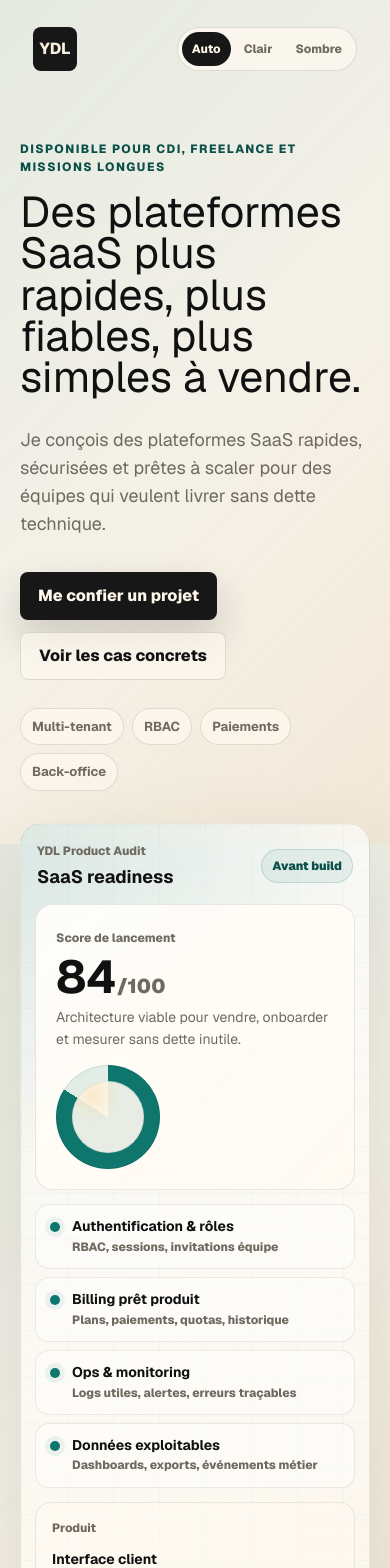
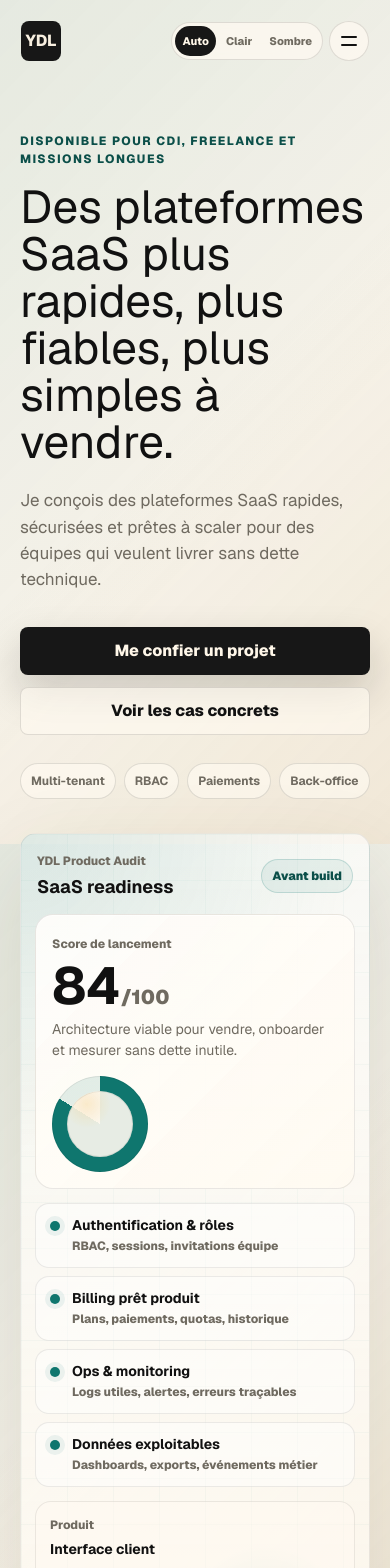
Before and after one commit to Le-Sourcier/dav_portfolio, a Next.js app: page / in a window 390 px wide. Shown: the top 1568 px of the page. Built offline with nearby package versions, Linux system fonts and the light colour scheme.

Commit message:
Improve responsive navigation

```diff
--- a/src/app/globals.css
+++ b/src/app/globals.css
@@ -61,10 +61,12 @@
 
 html {
   scroll-behavior: smooth;
+  overflow-x: clip;
 }
 
 body {
   position: relative;
+  overflow-x: clip;
   margin: 0;
   background: var(--body-background);
   background-size: auto, auto, 96px 96px, 96px 96px, auto;
@@ -90,6 +92,44 @@ body::before {
   opacity: 1;
 }
 
+body::after {
+  position: fixed;
+  inset: 0;
+  z-index: -1;
+  background:
+    linear-gradient(rgba(215, 180, 100, 0.08), rgba(215, 180, 100, 0.08)) 14% 18% / 96px 96px no-repeat,
+    linear-gradient(rgba(45, 212, 191, 0.055), rgba(45, 212, 191, 0.055)) 38% 34% / 96px 96px no-repeat,
+    linear-gradient(rgba(215, 180, 100, 0.065), rgba(215, 180, 100, 0.065)) 72% 24% / 96px 96px no-repeat,
+    linear-gradient(rgba(45, 212, 191, 0.05), rgba(45, 212, 191, 0.05)) 84% 58% / 96px 96px no-repeat,
+    linear-gradient(rgba(215, 180, 100, 0.055), rgba(215, 180, 100, 0.055)) 24% 76% / 96px 96px no-repeat;
+  content: "";
+  opacity: 0;
+  pointer-events: none;
+  transform: translate3d(0, 6px, 0);
+  transition:
+    opacity 520ms cubic-bezier(0.16, 1, 0.3, 1),
+    transform 520ms cubic-bezier(0.16, 1, 0.3, 1);
+}
+
+@media (hover: hover) {
+  :root[data-theme="dark"] body:has(main:hover)::after {
+    opacity: 1;
+    transform: translate3d(0, 0, 0);
+    animation: grid-cell-breathe 4.8s ease-in-out infinite;
+  }
+}
+
+@keyframes grid-cell-breathe {
+  0%,
+  100% {
+    filter: brightness(1);
+  }
+
+  45% {
+    filter: brightness(1.32);
+  }
+}
+
 a {
   color: inherit;
   text-decoration: none;
@@ -97,6 +137,17 @@ a {
 
 main {
   overflow-x: clip;
+}
+
+.hero-copy h1,
+.section-heading h2,
+.about-copy h2,
+.expertise-copy h2,
+.stack-section h2,
+.blog-hero h1,
+.article-hero-cover-content h1,
+.case-hero h1 {
+  overflow-wrap: break-word;
 }
 
 .hero-section {
@@ -127,6 +178,13 @@ main {
     backdrop-filter 180ms ease;
 }
 
+.site-header.is-menu-open {
+  background: rgba(247, 243, 234, 0.82);
+  backdrop-filter: blur(18px);
+  border-color: rgba(17, 17, 17, 0.1);
+  box-shadow: 0 18px 50px rgba(17, 17, 17, 0.08);
+}
+
 .site-header.is-scrolled {
   background: rgba(247, 243, 234, 0.78);
   backdrop-filter: blur(18px);
@@ -137,6 +195,12 @@ main {
 :root[data-theme="dark"] .site-header.is-scrolled {
   border-color: rgba(255, 247, 233, 0.12);
   background: rgba(9, 10, 9, 0.72);
+  box-shadow: 0 18px 50px rgba(0, 0, 0, 0.38);
+}
+
+:root[data-theme="dark"] .site-header.is-menu-open {
+  border-color: rgba(255, 247, 233, 0.12);
+  background: rgba(9, 10, 9, 0.78);
   box-shadow: 0 18px 50px rgba(0, 0, 0, 0.38);
 }
 
@@ -172,6 +236,93 @@ main {
   display: flex;
   align-items: center;
   gap: 10px;
+}
+
+.mobile-menu-button {
+  display: none;
+  flex: 0 0 42px;
+  width: 42px;
+  height: 42px;
+  place-items: center;
+  border: 1px solid var(--line);
+  border-radius: 999px;
+  background: var(--surface);
+  color: var(--foreground);
+  cursor: pointer;
+}
+
+.mobile-menu-button span {
+  display: block;
+  grid-area: 1 / 1;
+  width: 16px;
+  height: 2px;
+  border-radius: 999px;
+  background: currentColor;
+  transition:
+    transform 180ms ease,
+    opacity 180ms ease;
+}
+
+.mobile-menu-button span:first-child {
+  transform: translateY(-4px);
+}
+
+.mobile-menu-button span:last-child {
+  transform: translateY(4px);
+}
+
+.site-header.is-menu-open .mobile-menu-button span:first-child {
+  transform: rotate(45deg);
+}
+
+.site-header.is-menu-open .mobile-menu-button span:last-child {
+  transform: rotate(-45deg);
+}
+
+.mobile-menu {
+  position: absolute;
+  top: calc(100% + 8px);
+  right: 0;
+  left: 0;
+  display: grid;
+  gap: 6px;
+  border: 1px solid var(--line);
+  border-radius: 16px;
+  padding: 8px;
+  background: rgba(247, 243, 234, 0.9);
+  box-shadow: 0 20px 60px rgba(17, 17, 17, 0.12);
+  opacity: 0;
+  pointer-events: none;
+  transform: translateY(-8px);
+  transition:
+    opacity 180ms ease,
+    transform 180ms ease;
+  backdrop-filter: blur(18px);
+  -webkit-backdrop-filter: blur(18px);
+}
+
+.site-header.is-menu-open .mobile-menu {
+  opacity: 1;
+  pointer-events: auto;
+  transform: translateY(0);
+}
+
+.mobile-menu a {
+  border-radius: 12px;
+  padding: 13px 14px;
+  color: var(--muted);
+  font-size: 14px;
+  font-weight: 850;
+}
+
+.mobile-menu a:hover {
+  color: var(--foreground);
+  background: var(--hover-surface);
+}
+
+:root[data-theme="dark"] .mobile-menu {
+  background: rgba(9, 10, 9, 0.92);
+  box-shadow: 0 20px 60px rgba(0, 0, 0, 0.36);
 }
 
 .nav-links a,
@@ -3141,6 +3292,12 @@ main {
   }
 }
 
+@media (hover: none) {
+  .about-panel:hover {
+    transform: none;
+  }
+}
+
 .related-section {
   padding-top: 36px;
 }
@@ -3563,6 +3720,10 @@ main {
 @media (max-width: 920px) {
   .nav-links {
     display: none;
+  }
+
+  .mobile-menu-button {
+    display: grid;
   }
 
   .hero-grid,
@@ -3881,6 +4042,305 @@ main {
 
   .footer-bottom {
     flex-direction: column;
+  }
+}
+
+@media (max-width: 480px) {
+  .site-header {
+    top: 8px;
+    width: min(calc(100% - 24px), 1180px);
+    margin-top: 12px;
+    padding: 8px;
+    gap: 8px;
+  }
+
+  .brand {
+    width: 40px;
+    height: 40px;
+  }
+
+  .header-actions {
+    min-width: 0;
+    flex: 0 0 auto;
+    gap: 6px;
+  }
+
+  .theme-toggle {
+    min-width: 0;
+    padding: 3px;
+  }
+
+  .theme-toggle button {
+    min-height: 30px;
+    min-width: 34px;
+    padding: 0 7px;
+    font-size: 11px;
+  }
+
+  .mobile-menu-button {
+    width: 40px;
+    height: 40px;
+    flex-basis: 40px;
+  }
+
+  .hero-section {
+    min-height: auto;
+    padding: 20px 20px 58px;
+  }
+
+  .hero-grid {
+    gap: 34px;
+  }
+
+  .hero-copy h1 {
+    font-size: clamp(38px, 12vw, 46px);
+    line-height: 1.02;
+  }
+
+  .hero-lead {
+    margin-top: 22px;
+    font-size: 17px;
+  }
+
+  .hero-actions {
+    align-items: stretch;
+    flex-direction: column;
+  }
+
+  .primary-button,
+  .secondary-button {
+    width: 100%;
+    min-height: 48px;
+  }
+
+  .trust-row span,
+  .tag-list span {
+    padding: 8px 10px;
+    font-size: 12px;
+  }
+
+  .hero-visual,
+  .about-panel,
+  .contact-form,
+  .newsletter-section,
+  .blog-control-panel,
+  .blog-featured,
+  .blog-list-item,
+  .article-summary-card,
+  .article-callout,
+  .case-sidebar,
+  .case-content {
+    border-radius: 16px;
+  }
+
+  .readiness-score-panel,
+  .readiness-check,
+  .readiness-architecture div,
+  .about-brief-flow div,
+  .about-brief-bottom div,
+  .project-content,
+  .case-content {
+    min-width: 0;
+  }
+
+  .readiness-score-panel {
+    padding: 16px;
+  }
+
+  .readiness-score-panel strong {
+    font-size: 52px;
+  }
+
+  .readiness-ring {
+    width: 96px;
+    height: 96px;
+  }
+
+  .readiness-ring span {
+    width: 66px;
+    height: 66px;
+  }
+
+  .readiness-architecture div {
+    min-height: auto;
+    padding: 14px;
+  }
+
+  .section {
+    padding: 64px 20px;
+  }
+
+  .about-copy > p:not(.section-kicker),
+  .contact-copy > p,
+  .section-heading p,
+  .blog-hero p:last-child,
+  .case-hero > p:last-child {
+    font-size: 17px;
+  }
+
+  .about-brief-top strong {
+    font-size: clamp(28px, 9vw, 34px);
+  }
+
+  .about-brief-note {
+    max-width: none;
+    font-size: 15px;
+    line-height: 1.68;
+  }
+
+  .expertise-carousel-section {
+    padding-left: 20px;
+  }
+
+  .expertise-copy h2,
+  .stack-section h2,
+  .contact-section h2,
+  .newsletter-section h2,
+  .blog-hero h1,
+  .case-hero h1 {
+    font-size: clamp(34px, 11vw, 46px);
+    line-height: 1.02;
+  }
+
+  .article-hero-cover-content {
+    padding: 22px;
+  }
+
+  .article-hero-cover-content h1 {
+    font-size: clamp(26px, 8.8vw, 34px);
+    line-height: 1.08;
+  }
+
+  .article-hero-cover-chips span {
+    min-height: 34px;
+    padding: 6px 10px;
+    font-size: 12px;
+  }
+
+  .article-lead {
+    font-size: 20px;
+  }
+
+  .article-body h2 {
+    font-size: 28px;
+  }
+
+  .article-body p,
+  .article-body li,
+  .case-content p {
+    font-size: 17px;
+  }
+
+  .blog-search {
+    padding: 8px;
+  }
+
+  .blog-category-tabs button {
+    min-height: 40px;
+    padding: 0 13px;
+  }
+
+  .footer-main {
+    gap: 22px;
+  }
+}
+
+@media (max-width: 360px) {
+  .site-header {
+    width: min(calc(100% - 16px), 1180px);
+    grid-template-columns: auto minmax(0, 1fr);
+  }
+
+  .brand {
+    width: 38px;
+    height: 38px;
+    font-size: 14px;
+  }
+
+  .theme-toggle button {
+    min-height: 28px;
+    min-width: 30px;
+    padding: 0 6px;
+    font-size: 10px;
+  }
+
+  .mobile-menu-button {
+    width: 36px;
+    height: 36px;
+    flex-basis: 36px;
+  }
+
+  .hero-section {
+    padding-inline: 16px;
+  }
+
+  .hero-copy h1 {
+    font-size: clamp(36px, 12vw, 40px);
+  }
+
+  .hero-lead {
+    font-size: 16px;
+  }
+
+  .section {
+    padding-inline: 16px;
+  }
+
+  .hero-visual,
+  .about-panel,
+  .contact-form,
+  .newsletter-section,
+  .blog-control-panel,
+  .article-summary-card,
+  .article-callout,
+  .case-sidebar,
+  .case-content {
+    padding: 16px;
+  }
+
+  .saas-readiness-card {
+    padding: 12px;
+  }
+
+  .readiness-score-panel strong {
+    font-size: 46px;
+  }
+
+  .readiness-ring {
+    width: 86px;
+    height: 86px;
+  }
+
+  .readiness-ring span {
+    width: 58px;
+    height: 58px;
+  }
+
+  .about-brief {
+    padding: 16px;
+  }
+
+  .expertise-carousel-section {
+    padding-left: 16px;
+  }
+
+  .expertise-slide {
+    min-width: min(420px, 88vw);
+    flex-basis: min(420px, 88vw);
+    padding: 22px;
+  }
+
+  .stack-logo-tile {
+    width: 78px;
+    height: 68px;
+    flex-basis: 78px;
+  }
+
+  .blog-featured-content,
+  .blog-card,
+  .blog-list-item,
+  .project-content {
+    padding: 20px;
   }
 }
 
--- a/src/components/Header.tsx
+++ b/src/components/Header.tsx
@@ -5,8 +5,18 @@ import { useEffect, useState } from "react";
 import { site } from "@/lib/portfolio";
 import { ThemeToggle } from "@/components/ThemeToggle";
 
+const navItems = [
+  { href: "/#apropos", label: "À propos" },
+  { href: "/#expertise", label: "Expertise" },
+  { href: "/#projets", label: "Projets" },
+  { href: "/#parcours", label: "Parcours" },
+  { href: "/blog", label: "Blog" },
+  { href: "/#contact", label: "Contact" },
+];
+
 export function Header() {
   const [scrolled, setScrolled] = useState(false);
+  const [isMenuOpen, setIsMenuOpen] = useState(false);
 
   useEffect(() => {
     const onScroll = () => setScrolled(window.scrollY > 24);
@@ -17,25 +27,56 @@ export function Header() {
     return () => window.removeEventListener("scroll", onScroll);
   }, []);
 
+  useEffect(() => {
+    if (!isMenuOpen) return;
+
+    const handleKeyDown = (event: KeyboardEvent) => {
+      if (event.key === "Escape") setIsMenuOpen(false);
+    };
+
+    window.addEventListener("keydown", handleKeyDown);
+    return () => window.removeEventListener("keydown", handleKeyDown);
+  }, [isMenuOpen]);
+
   return (
-    <header className={`site-header ${scrolled ? "is-scrolled" : ""}`}>
+    <header className={`site-header ${scrolled ? "is-scrolled" : ""} ${isMenuOpen ? "is-menu-open" : ""}`}>
       <Link href="/" className="brand" aria-label="Accueil Yao David Logan">
         <span>{site.initials}</span>
       </Link>
       <nav className="nav-links" aria-label="Navigation principale">
-        <Link href="/#apropos">À propos</Link>
-        <Link href="/#expertise">Expertise</Link>
-        <Link href="/#projets">Projets</Link>
-        <Link href="/#parcours">Parcours</Link>
-        <Link href="/blog">Blog</Link>
-        <Link href="/#contact">Contact</Link>
+        {navItems.map((item) => (
+          <Link href={item.href} key={item.href}>
+            {item.label}
+          </Link>
+        ))}
       </nav>
       <div className="header-actions">
         <ThemeToggle />
+        <button
+          type="button"
+          className="mobile-menu-button"
+          aria-label={isMenuOpen ? "Fermer le menu" : "Ouvrir le menu"}
+          aria-expanded={isMenuOpen}
+          aria-controls="mobile-menu"
+          onClick={() => setIsMenuOpen((current) => !current)}
+        >
+          <span />
+          <span />
+        </button>
         <a className="header-cta" href={`mailto:${site.email}`}>
           Discuter
         </a>
       </div>
+      <nav id="mobile-menu" className="mobile-menu" aria-label="Navigation mobile">
+        {navItems.map((item) => (
+          <Link href={item.href} key={item.href} onClick={() => setIsMenuOpen(false)}>
+            {item.label}
+          </Link>
+        ))}
+        <a href={`mailto:${site.email}`} onClick={() => setIsMenuOpen(false)}>
+          Discuter
+        </a>
+      </nav>
     </header>
   );
 }
```
